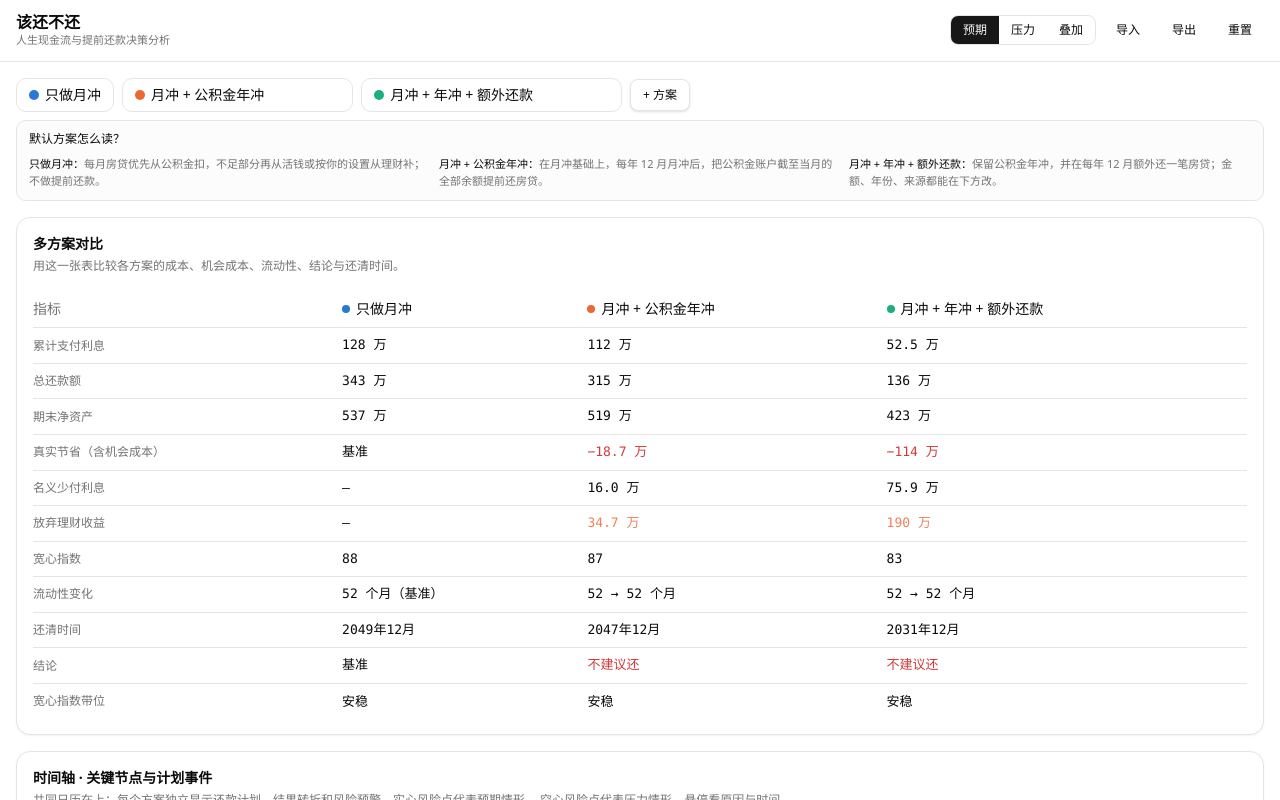
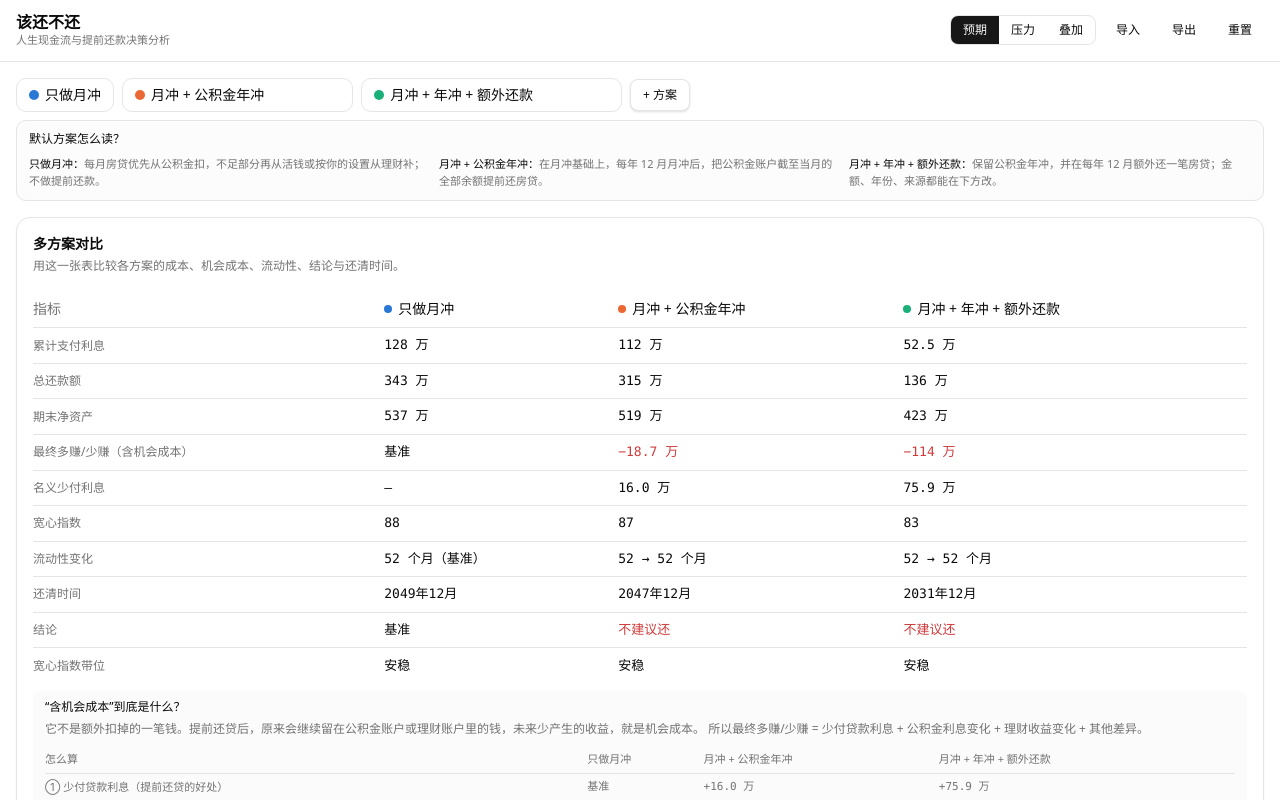
Before and after one commit to rccoder/Should-I-PrePay, a React (Vite) app: page / in a window 1280 px wide. Shown: the top 800 px of the page. Built offline with nearby package versions, Linux system fonts and the light colour scheme.

Commit message:
feat: explain opportunity cost breakdown

```diff
--- a/src/components/results/ComparisonTable.tsx
+++ b/src/components/results/ComparisonTable.tsx
@@ -31,7 +31,7 @@ export function ComparisonTable({
       render: (id) => formatMoney(result.outcomes[id]?.metrics.endNetWorth ?? NaN),
     },
     {
-      label: '真实节省（含机会成本）',
+      label: '最终多赚/少赚（含机会成本）',
       render: (id) => {
         const v = result.outcomes[id]?.metrics.realSavingVsBaseline
         return id === result.baselineId ? '基准' : formatMoney(v ?? NaN)
@@ -47,15 +47,6 @@ export function ComparisonTable({
         const v = result.outcomes[id]?.metrics.nominalInterestSaving
         return id === result.baselineId ? '—' : formatMoney(v ?? NaN)
       },
-    },
-    {
-      label: '放弃理财收益',
-      render: (id) => {
-        if (id === result.baselineId) return '—'
-        const metrics = result.outcomes[id]?.metrics
-        return metrics ? formatMoney(Math.max(0, metrics.nominalInterestSaving - metrics.realSavingVsBaseline)) : '—'
-      },
-      tone: (id) => id === result.baselineId ? undefined : 'text-status-severe',
     },
     {
       label: '宽心指数',
@@ -90,6 +81,7 @@ export function ComparisonTable({
   ]
 
   return (
+    <div className="space-y-2">
     <table className="w-full text-sm">
       <thead>
         <tr className="border-b text-left">
@@ -135,7 +127,31 @@ export function ComparisonTable({
         </tr>
       </tbody>
     </table>
+    <div className="rounded-md bg-muted/45 px-3 py-2 text-xs text-muted-foreground">
+      <p className="font-medium text-foreground">“含机会成本”到底是什么？</p>
+      <p className="mt-1 leading-relaxed">
+        它不是额外扣掉的一笔钱。提前还贷后，原来会继续留在公积金账户或理财账户里的钱，未来少产生的收益，就是机会成本。
+        所以最终多赚/少赚 = 少付贷款利息 + 公积金利息变化 + 理财收益变化 + 其他差异。
+      </p>
+      <PathBreakdown result={result} scenarios={scenarios} />
+    </div>
+    </div>
   )
+}
+
+function PathBreakdown({ result, scenarios }: { result: AnalysisResult; scenarios: Array<{ id: string; name: string; colorSlot: 1 | 2 | 3 | 4 }> }) {
+  const rows = [
+    { label: '① 少付贷款利息（提前还贷的好处）', pick: (id: string) => result.outcomes[id]?.metrics.nominalInterestSaving ?? 0 },
+    { label: '② 公积金利息变化（机会成本的一部分）', pick: (id: string) => result.outcomes[id]?.metrics.fundInterestDeltaVsBaseline ?? 0 },
+    { label: '③ 理财收益变化（机会成本的一部分）', pick: (id: string) => result.outcomes[id]?.metrics.wealthReturnDeltaVsBaseline ?? 0 },
+    { label: '④ 其他现金流差异（如计划未全额执行）', pick: (id: string) => result.outcomes[id]?.metrics.otherAssetPathDelta ?? 0 },
+    { label: '= 最终多赚/少赚（含机会成本）', pick: (id: string) => result.outcomes[id]?.metrics.realSavingVsBaseline ?? 0 },
+  ]
+  return <div className="mt-2 overflow-x-auto"><table className="w-full min-w-[640px] text-[11px]"><thead><tr className="border-b"><th className="py-1.5 text-left font-normal">怎么算</th>{scenarios.map((scenario) => <th key={scenario.id} className="py-1.5 text-left font-normal">{scenario.name}</th>)}</tr></thead><tbody>{rows.map((row) => <tr key={row.label} className="border-b last:border-0"><td className="py-1.5">{row.label}</td>{scenarios.map((scenario) => <td key={scenario.id} className="py-1.5 font-mono tabular-nums">{scenario.id === result.baselineId ? '基准' : formatSigned(row.pick(scenario.id))}</td>)}</tr>)}</tbody></table></div>
+}
+
+function formatSigned(value: number) {
+  return `${value > 0 ? '+' : ''}${formatMoney(value)}`
 }
 
 function verdictFor(target: ScenarioOutcome | undefined, baseline: ScenarioOutcome | undefined) {
--- a/src/engine/metrics.ts
+++ b/src/engine/metrics.ts
@@ -17,6 +17,12 @@ export function summarizeScenario(
   const totalInterest = last?.cumInterest ?? 0
   const totalPaid = last?.cumTotalPaid ?? 0
   const baselineInterest = baselineLast?.cumInterest ?? 0
+  const nominalInterestSaving = baselineInterest - totalInterest
+  const realSavingVsBaseline = (last?.netWorth ?? 0) - (baselineLast?.netWorth ?? 0)
+  const fundInterestDeltaVsBaseline =
+    (last?.cumFundInterest ?? 0) - (baselineLast?.cumFundInterest ?? 0)
+  const wealthReturnDeltaVsBaseline =
+    (last?.cumWealthReturn ?? 0) - (baselineLast?.cumWealthReturn ?? 0)
 
   const payoffMonthByLoan: Record<Id, number> = {}
   for (const loan of input.loans) {
@@ -34,7 +40,11 @@ export function summarizeScenario(
     totalInterest,
     payoffMonthByLoan,
     endNetWorth: last?.netWorth ?? 0,
-    realSavingVsBaseline: (last?.netWorth ?? 0) - (baselineLast?.netWorth ?? 0),
-    nominalInterestSaving: baselineInterest - totalInterest,
+    realSavingVsBaseline,
+    nominalInterestSaving,
+    fundInterestDeltaVsBaseline,
+    wealthReturnDeltaVsBaseline,
+    otherAssetPathDelta:
+      realSavingVsBaseline - nominalInterestSaving - fundInterestDeltaVsBaseline - wealthReturnDeltaVsBaseline,
   }
 }
--- a/src/engine/simulate.ts
+++ b/src/engine/simulate.ts
@@ -124,6 +124,8 @@ export function simulateScenario(
   const poolById = new Map(input.pools.map((p) => [p.id, p]))
   let cumInterest = 0
   let cumPrincipal = 0
+  let cumWealthReturn = 0
+  let cumFundInterest = 0
   let prevBroken = false
   let prevOffsetShort = false
   let prevTopup = false
@@ -354,10 +356,14 @@ export function simulateScenario(
       const r = stress
         ? pool.expectedAnnualReturn - pool.maxLossPct
         : pool.expectedAnnualReturn
-      accts.pools.set(poolId, balance * (1 + r / 12))
+      const gain = balance * (r / 12)
+      cumWealthReturn += gain
+      accts.pools.set(poolId, balance + gain)
     }
     if (accts.fundBalance !== null && input.fund) {
-      accts.fundBalance *= 1 + input.fund.interestRate / 12
+      const gain = accts.fundBalance * (input.fund.interestRate / 12)
+      cumFundInterest += gain
+      accts.fundBalance += gain
     }
 
     // ⑪ 公积金余额处理（在可提取时点触发，排在月冲之后避免双重扣款——坑 3）。
@@ -448,6 +454,8 @@ export function simulateScenario(
       cumInterest,
       cumPrincipal,
       cumTotalPaid: cumInterest + cumPrincipal,
+      cumWealthReturn,
+      cumFundInterest,
       netWorth,
       brokeThisMonth: accts.cash < 0,
       monthlyOutgo,
```
Also changed, not shown: src/engine/types.ts (+10 -0 lines), 2 other files (tests, documents, lock files or other folders).
